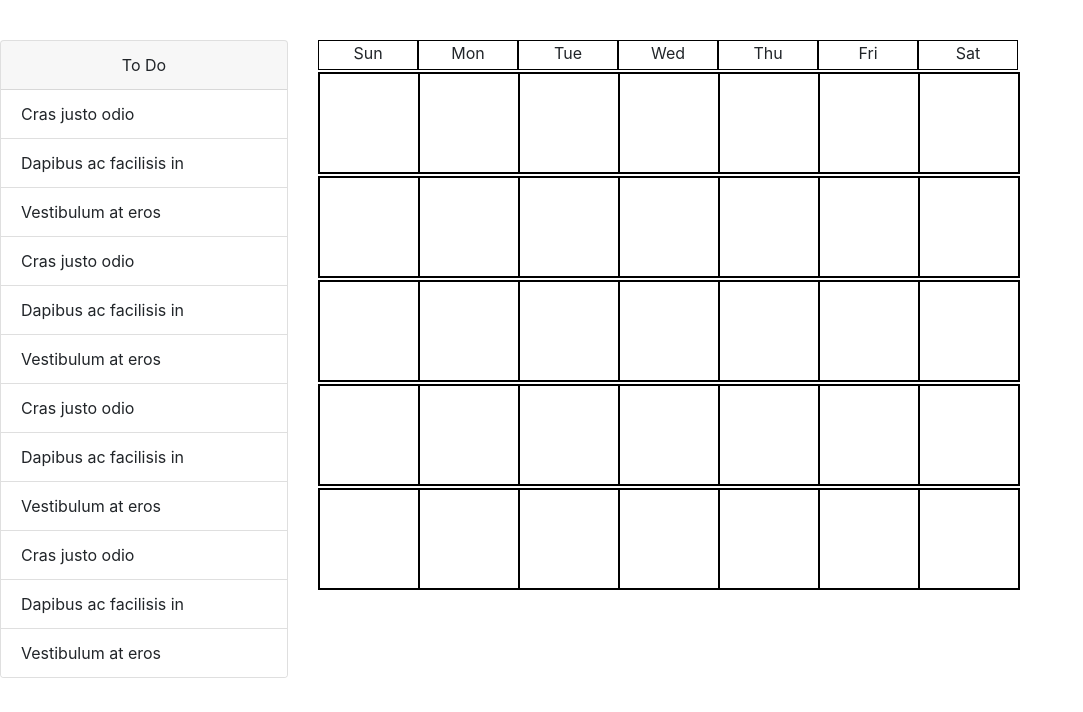
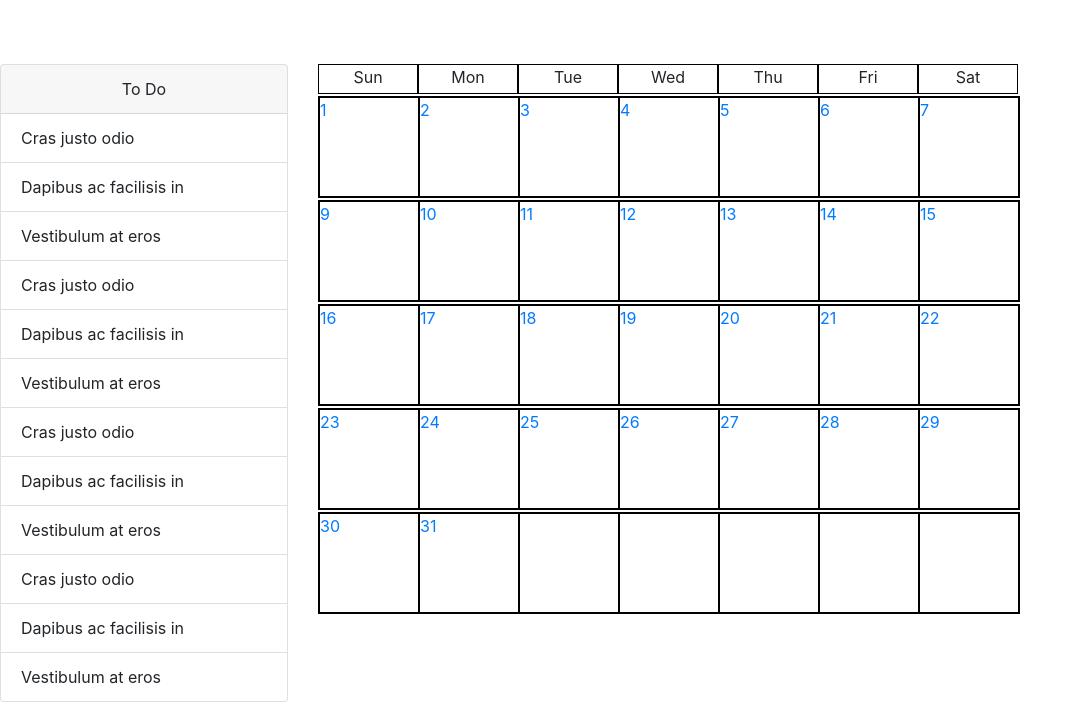
Before and after one commit to M-Source21/project1-calendar, a plain HTML site: page index.html in a window 1280 px wide. Shown: the part 88-800 px from the top of the page, without its empty margins (0-1083 px from the left). Drawn offline with nearby package versions, Linux system fonts and the light colour scheme.

Commit message:
added dates and modal pop up

```diff
--- a/index.html
+++ b/index.html
@@ -1,20 +1,45 @@
-<!DOCTYPE html>
+<!doctype html>
 <html lang="en">
   <head>
-        <meta charset="UTF-8">
-        <meta name="viewport" content="width=device-width, initial-scale=1.0">
-        <title>Simple Calendar</title>
+    <!-- Required meta tags -->
+    <meta charset="utf-8">
+    <meta name="viewport" content="width=device-width, initial-scale=1, shrink-to-fit=no">
 
-        <link rel= "stylesheet" href = "https://stackpath.bootstrapcdn.com/bootstrap/4.5.2/css/bootstrap.min.css"></link>
-        <link rel= "stylesheet" href = "https://stackpath.bootstrapcdn.com/bootstrap/4.5.2/js/bootstrap.min.js"></link>>
-        <link rel= "stylesheet" href = "https://stackpath.bootstrapcdn.com/bootstrap/4.5.2/js/bootstrap.bundle.min.js"></link>>
+    <!-- Bootstrap CSS -->
+    <link rel="stylesheet" href="https://maxcdn.bootstrapcdn.com/bootstrap/4.0.0/css/bootstrap.min.css" integrity="sha384-Gn5384xqQ1aoWXA+058RXPxPg6fy4IWvTNh0E263XmFcJlSAwiGgFAW/dAiS6JXm" crossorigin="anonymous">
+
     <link rel="stylesheet" href="./style.css">
+
+    <title>Calender</title>
   </head>
   <body>
-
       <!--Header with Title, add css -->
       <div id = "titleBox" class = "container" style = "text-align:center">
         <h1>Monthly Calendar </h1>
+    </div>
+    <br>
+    <br>
+
+  <!-- Modal -->
+  <div class="modal fade" id="exampleModalLong" tabindex="-1" role="dialog" aria-labelledby="exampleModalLongTitle" aria-hidden="true">
+    <div class="modal-dialog" role="document">
+      <div class="modal-content">
+        <div class="modal-header">
+          <h5 class="modal-title" id="exampleModalLongTitle">Create Task</h5>
+          <button type="button" class="close" data-dismiss="modal" aria-label="Close">
+            <span aria-hidden="true">&times;</span>
+          </button>
+        </div>
+        <div class="modal-body">
+            <input type="text">
+        </div>
+        <div class="modal-footer">
+          <button type="button" class="btn btn-secondary" data-dismiss="modal">Close</button>
+          <button type="button" class="btn btn-primary">Save changes</button>
+        </div>
+      </div>
+    </div>
+  </div>
 </div>
 <br>
 <br>
@@ -52,45 +77,45 @@
     </div>
 
     <div class="weeks">
-                <div class="days"></div>
-                <div class="days"></div>
-                <div class="days"></div>
-                <div class="days"></div>
-                <div class="days"></div>
-                <div class="days"></div>
-                <div class="days"></div>
+        <div class="days"><a href="#"data-toggle="modal" data-target="#exampleModalLong">1</a></div>
+        <div class="days"><a href="#"data-toggle="modal" data-target="#exampleModalLong">2</a></div>
+        <div class="days"><a href="#"data-toggle="modal" data-target="#exampleModalLong">3</a></div>
+        <div class="days"><a href="#"data-toggle="modal" data-target="#exampleModalLong">4</a></div>
+        <div class="days"><a href="#"data-toggle="modal" data-target="#exampleModalLong">5</a></div>
+        <div class="days"><a href="#"data-toggle="modal" data-target="#exampleModalLong">6</a></div>
+        <div class="days"><a href="#"data-toggle="modal" data-target="#exampleModalLong">7</a></div>
     </div>
 
     <div class="weeks">
-                <div class="days"></div>
-                <div class="days"></div>
-                <div class="days"></div>
-                <div class="days"></div>
-                <div class="days"></div>
-                <div class="days"></div>
-                <div class="days"></div>
+        <div class="days"><a href="#"data-toggle="modal" data-target="#exampleModalLong">9</a></div>
+        <div class="days"><a href="#"data-toggle="modal" data-target="#exampleModalLong">10</a></div>
+        <div class="days"><a href="#"data-toggle="modal" data-target="#exampleModalLong">11</a></div>
+        <div class="days"><a href="#"data-toggle="modal" data-target="#exampleModalLong">12</a></div>
+        <div class="days"><a href="#"data-toggle="modal" data-target="#exampleModalLong">13</a></div>
+        <div class="days"><a href="#"data-toggle="modal" data-target="#exampleModalLong">14</a></div>
+        <div class="days"><a href="#"data-toggle="modal" data-target="#exampleModalLong">15</a></div>
     </div>
     <div class="weeks">
-                <div class="days"></div>
-                <div class="days"></div>
-                <div class="days"></div>
-                <div class="days"></div>
-                <div class="days"></div>
-                <div class="days"></div>
-                <div class="days"></div>
+        <div class="days"><a href="#"data-toggle="modal" data-target="#exampleModalLong">16</a></div>
+        <div class="days"><a href="#"data-toggle="modal" data-target="#exampleModalLong">17</a></div>
+        <div class="days"><a href="#"data-toggle="modal" data-target="#exampleModalLong">18</a></div>
+        <div class="days"><a href="#"data-toggle="modal" data-target="#exampleModalLong">19</a></div>
+        <div class="days"><a href="#"data-toggle="modal" data-target="#exampleModalLong">20</a></div>
+        <div class="days"><a href="#"data-toggle="modal" data-target="#exampleModalLong">21</a></div>
+        <div class="days"><a href="#"data-toggle="modal" data-target="#exampleModalLong">22</a></div>
     </div>
     <div class="weeks">
-                <div class="days"></div>
-                <div class="days"></div>
-                <div class="days"></div>
-                <div class="days"></div>
-                <div class="days"></div>
-                <div class="days"></div>
-                <div class="days"></div>
+        <div class="days"><a href="#"data-toggle="modal" data-target="#exampleModalLong">23</a></div>
+        <div class="days"><a href="#"data-toggle="modal" data-target="#exampleModalLong">24</a></div>
+        <div class="days"><a href="#"data-toggle="modal" data-target="#exampleModalLong">25</a></div>
+        <div class="days"><a href="#"data-toggle="modal" data-target="#exampleModalLong">26</a></div>
+        <div class="days"><a href="#"data-toggle="modal" data-target="#exampleModalLong">27</a></div>
+        <div class="days"><a href="#"data-toggle="modal" data-target="#exampleModalLong">28</a></div>
+        <div class="days"><a href="#"data-toggle="modal" data-target="#exampleModalLong">29</a></div>
     </div>
     <div class="weeks">
-                <div class="days"></div>
-                <div class="days"></div>
+        <div class="days"><a href="#"data-toggle="modal" data-target="#exampleModalLong">30</a></div>
+        <div class="days"><a href="#"data-toggle="modal" data-target="#exampleModalLong">31</a></div>
         <div class="days"></div>
         <div class="days"></div>
         <div class="days"></div>
@@ -100,58 +125,10 @@
 </div>
 </div>
 
-
-
-
-
-
-
-        <!--Calendar code, must add css to make calendar formatting -->
-        <!--<ul class="weekdays">
-            <li>Mo</li>
-            <li>Tu</li>
-            <li>We</li>
-            <li>Th</li>
-            <li>Fr</li>
-            <li>Sa</li>
-            <li>Su</li>
-        </ul>
-
-        <ul class="days">
-            <li>1</li>
-            <li>2</li>
-            <li>3</li>
-            <li>4</li>
-            <li>5</li>
-            <li>6</li>
-            <li>7</li>
-            <li>8</li>
-            <li>9</li>
-            <li><span class="active">10</span></li>
-            <li>11</li>
-            <li>12</li>
-            <li>13</li>
-            <li>14</li>
-            <li>15</li>
-            <li>16</li>
-            <li>17</li>
-            <li>18</li>
-            <li>19</li>
-            <li>20</li>
-            <li>21</li>
-            <li>22</li>
-            <li>23</li>
-            <li>24</li>
-            <li>25</li>
-            <li>26</li>
-            <li>27</li>
-            <li>28</li>
-            <li>29</li>
-            <li>30</li>
-            <li>31</li>
-        </ul> -->
-
-
-
+    <!-- Optional JavaScript -->
+    <!-- jQuery first, then Popper.js, then Bootstrap JS -->
+    <script src="https://code.jquery.com/jquery-3.2.1.slim.min.js" integrity="sha384-KJ3o2DKtIkvYIK3UENzmM7KCkRr/rE9/Qpg6aAZGJwFDMVNA/GpGFF93hXpG5KkN" crossorigin="anonymous"></script>
+    <script src="https://cdnjs.cloudflare.com/ajax/libs/popper.js/1.12.9/umd/popper.min.js" integrity="sha384-ApNbgh9B+Y1QKtv3Rn7W3mgPxhU9K/ScQsAP7hUibX39j7fakFPskvXusvfa0b4Q" crossorigin="anonymous"></script>
+    <script src="https://maxcdn.bootstrapcdn.com/bootstrap/4.0.0/js/bootstrap.min.js" integrity="sha384-JZR6Spejh4U02d8jOt6vLEHfe/JQGiRRSQQxSfFWpi1MquVdAyjUar5+76PVCmYl" crossorigin="anonymous"></script>
   </body>
 </html>
```
Lines whose indentation alone changed are shown as unchanged.
